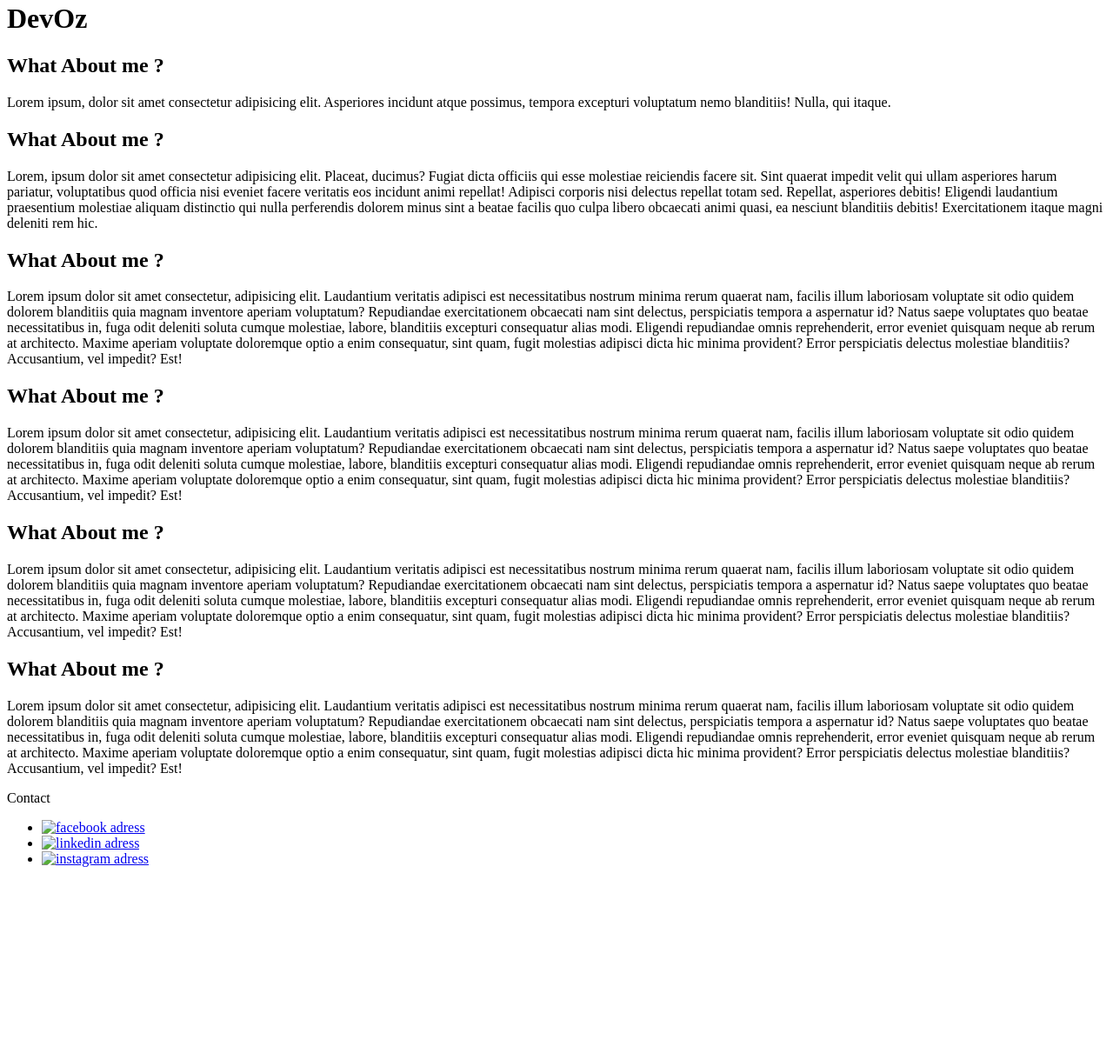
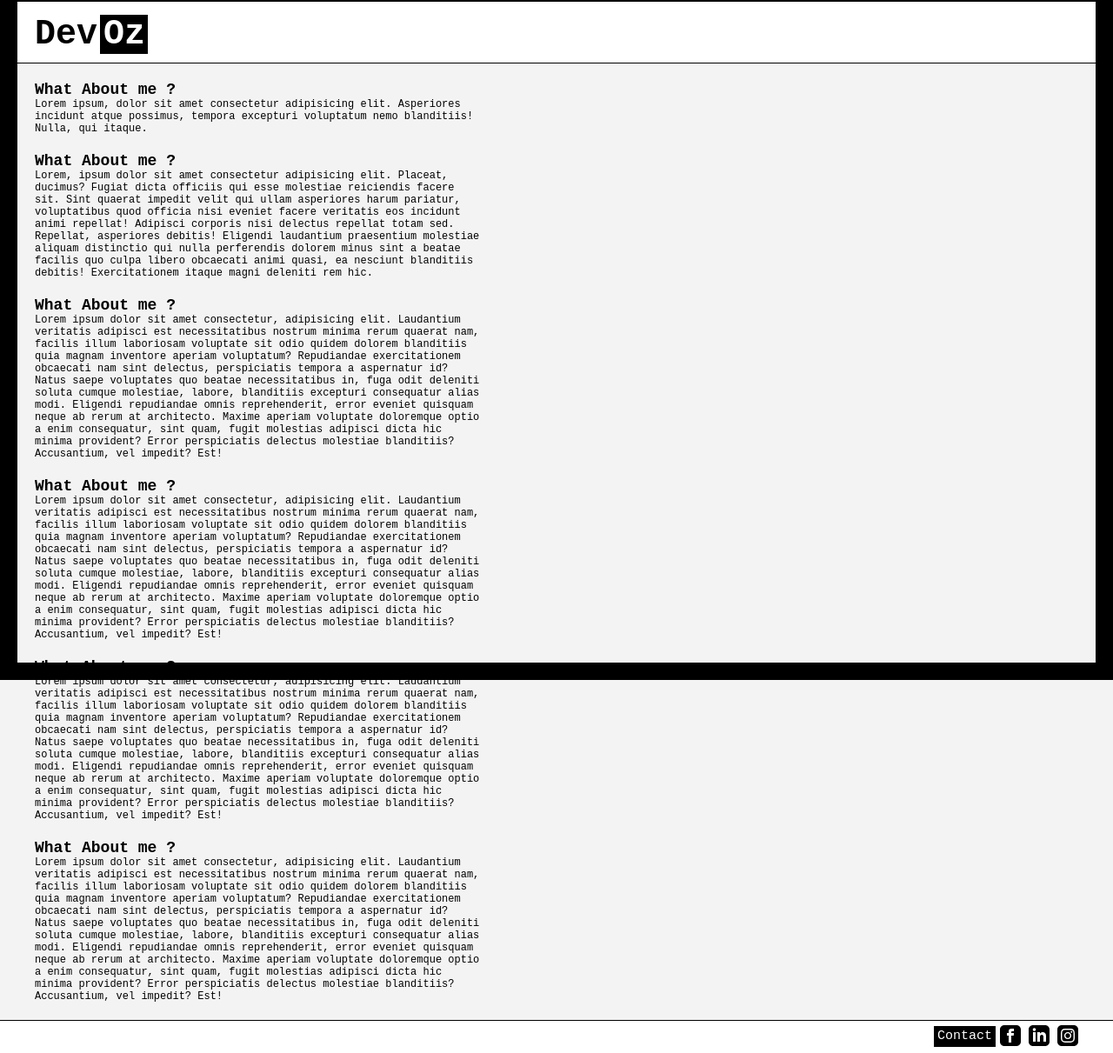
Before and after one commit to DevOz-s/web-portfolio, a plain HTML site: page index.html in a window 1280 px wide. Shown: the part 18-1229 px from the top of the page at 87% size. Before the commit the page ends 1031 px from the top, so only its background shows below. Drawn offline with Linux system fonts and the light colour scheme; the site is published under a folder, as on GitHub Pages, so addresses that start at the root find nothing.

Commit message:
html-css connection edited

```diff
--- a/index.html
+++ b/index.html
@@ -5,9 +5,9 @@
     <meta name="description" content="Dev Oz is a bunch of foolings" />
     <meta charset="utf-8" />
     <meta name="robots" content="index,follow" />
-    <link rel="icon" href="/img/android-developer_icon-icons.com_50528.ico" />
+    <link rel="icon" href="img/android-developer_icon-icons.com_50528.ico" />
     <meta name="viewport" content="width=device-width, initial-scale=1" />
-    <link rel="stylesheet" href="/style.css" />
+    <link rel="stylesheet" href="style.css" />
   </head>
   <body>
     <span class="frame"></span>
@@ -116,19 +116,19 @@
       <ul id="media-links">
         <li>
           <a target="_blank" href="https://www.facebook.com/berat.oztan"
-            ><img src="/img/iconmonstr-facebook-3.svg" alt="facebook adress"
+            ><img src="img/iconmonstr-facebook-3.svg" alt="facebook adress"
           /></a>
         </li>
         <li>
           <a
             target="_blank"
             href="https://www.linkedin.com/in/berat-can-öztan-0a32b8167/"
-            ><img src="/img/iconmonstr-linkedin-3.svg" alt="linkedin adress"
+            ><img src="img/iconmonstr-linkedin-3.svg" alt="linkedin adress"
           /></a>
         </li>
         <li>
           <a target="_blank" href="https://www.instagram.com/archicus/"
-            ><img src="/img/iconmonstr-instagram-13.svg" alt="instagram adress"
+            ><img src="img/iconmonstr-instagram-13.svg" alt="instagram adress"
           /></a>
         </li>
       </ul>
```
